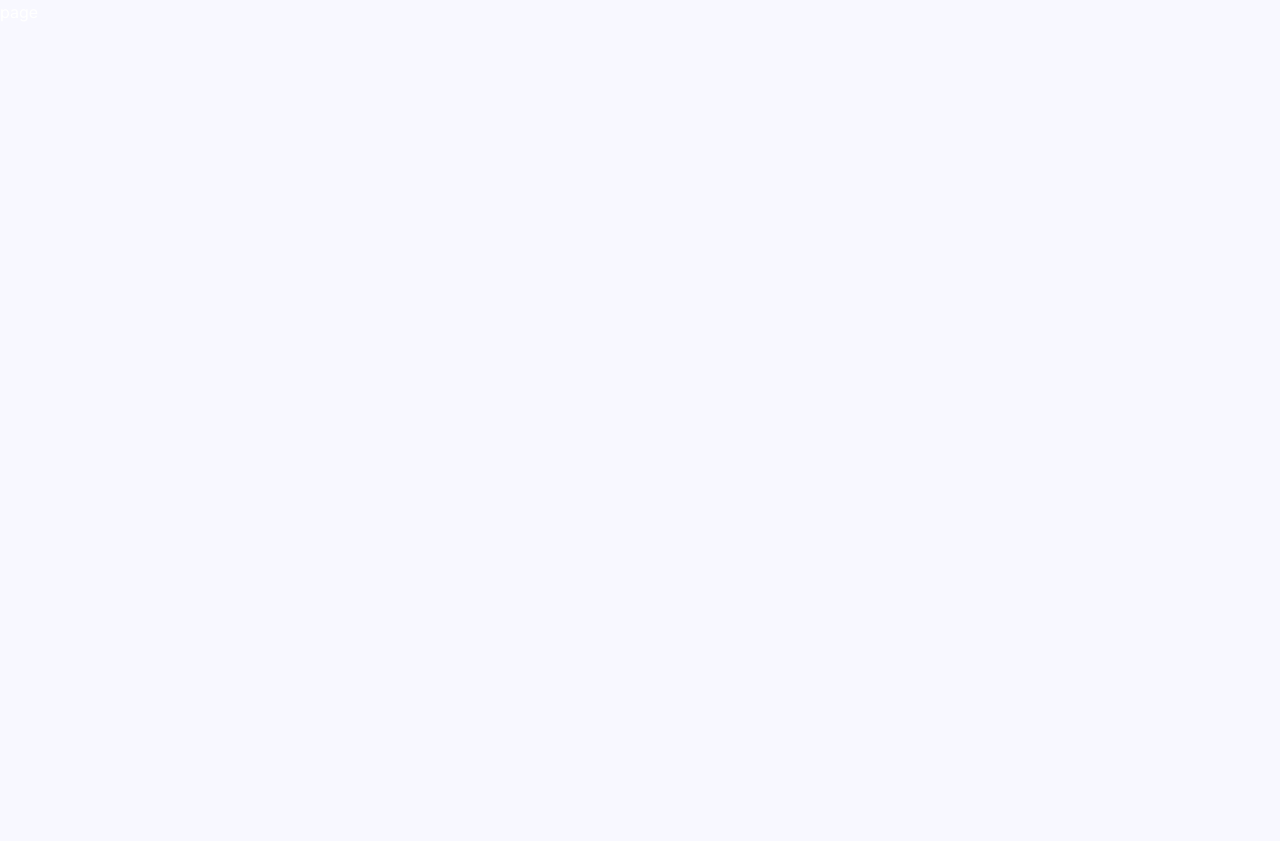
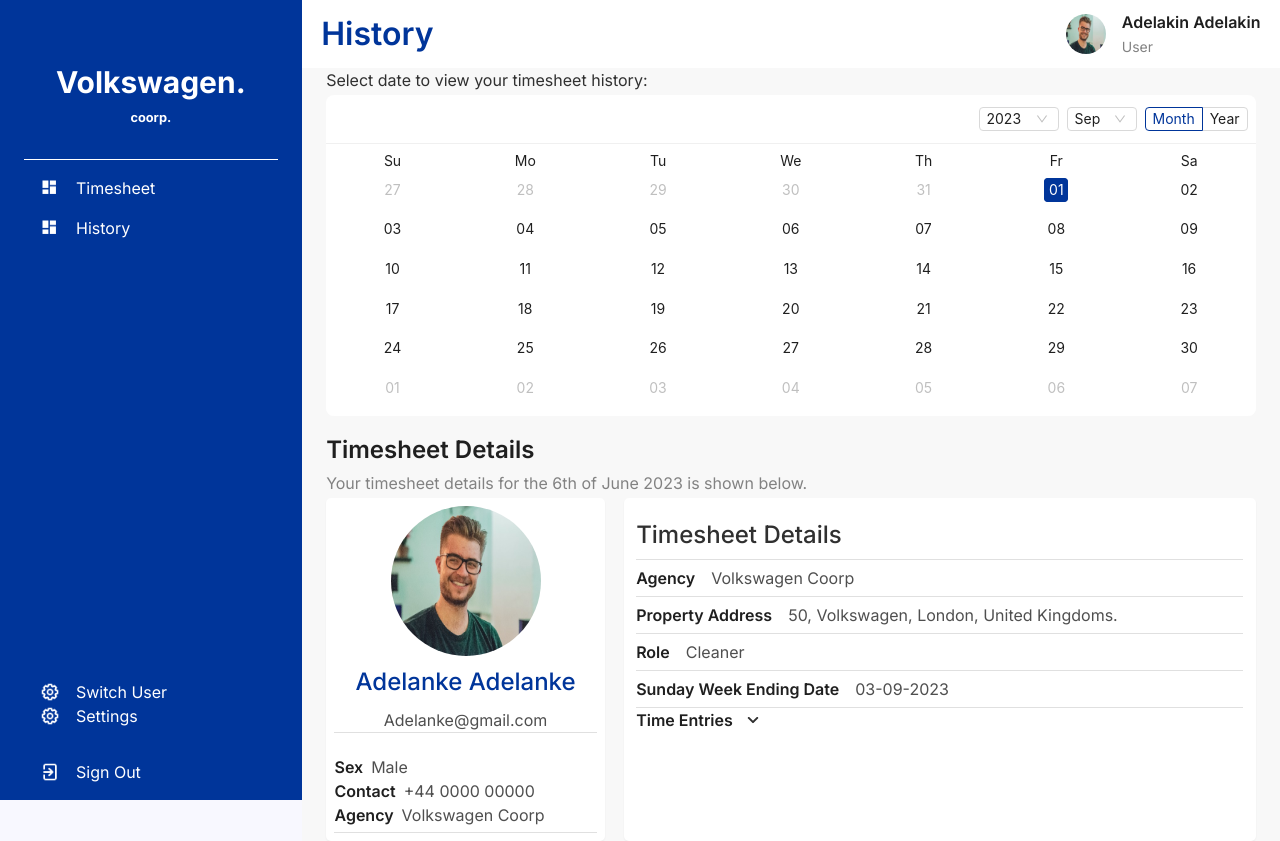
Before and after one commit to roscoericch/Maintenance-dashboard, a Next.js app: page /workers/History in a window 1280 px wide. Before the commit the page ends 800 px from the top, so only its background shows below. Built offline with nearby package versions, Linux system fonts and the light colour scheme.

Commit message:
update screens

```diff
--- /dev/null
+++ b/components/icon/ArrowDown.jsx
@@ -0,0 +1,19 @@
+const ArrowDown = ({ ...props }) => {
+  return (
+    <svg
+      {...props}
+      width="24"
+      height="24"
+      viewBox="0 0 24 24"
+      fill="none"
+      xmlns="http://www.w3.org/2000/svg"
+    >
+      <path
+        d="M12.7103 14.8299L16.9503 10.5899C17.044 10.497 17.1184 10.3864 17.1692 10.2645C17.22 10.1427 17.2461 10.012 17.2461 9.87994C17.2461 9.74793 17.22 9.61723 17.1692 9.49537C17.1184 9.37351 17.044 9.26291 16.9503 9.16994C16.7629 8.98369 16.5095 8.87915 16.2453 8.87915C15.9811 8.87915 15.7277 8.98369 15.5403 9.16994L12.0003 12.7099L8.4603 9.16994C8.27293 8.98369 8.01948 8.87915 7.75529 8.87915C7.49111 8.87915 7.23766 8.98369 7.05029 9.16994C6.95761 9.26338 6.88429 9.3742 6.83452 9.49604C6.78476 9.61787 6.75953 9.74834 6.7603 9.87994C6.75953 10.0115 6.78476 10.142 6.83452 10.2638C6.88429 10.3857 6.95761 10.4965 7.05029 10.5899L11.2903 14.8299C11.3833 14.9237 11.4939 14.9981 11.6157 15.0488C11.7376 15.0996 11.8683 15.1257 12.0003 15.1257C12.1323 15.1257 12.263 15.0996 12.3849 15.0488C12.5067 14.9981 12.6173 14.9237 12.7103 14.8299Z"
+        fill="#303030"
+      />
+    </svg>
+  );
+};
+
+export default ArrowDown;
--- a/components/lib/antdComponent.js
+++ b/components/lib/antdComponent.js
@@ -9,6 +9,7 @@
   TimePicker,
   Select,
   InputNumber,
+  Calendar,
 } from "antd";
 // import { Poppins } from "next/font/google";
 
@@ -87,3 +88,9 @@
     <Select {...props} />
   </ConfigProvider>
 );
+
+export const CustomCalendar = ({ ...props }) => (
+  <ConfigProvider theme={{ token: { ...primaryConfig } }}>
+    <Calendar {...props} />
+  </ConfigProvider>
+);
--- a/src/app/workers/History/page.js
+++ b/src/app/workers/History/page.js
@@ -1,5 +1,130 @@
+import WorkersLayout from "../../../../components/WorkersLayout";
+import Image from "next/image";
+import ArrowDown from "../../../../components/icon/ArrowDown";
+import { CustomCalendar as Calendar } from "../../../../components/lib/antdComponent";
+
 const page = () => {
-  return <div>page</div>;
+  return (
+    <WorkersLayout>
+      <nav className="w-full bg-white py-[1%] px-[2%] flex items-center justify-between">
+        <h2 className="text-[#00359A] text-[32px] font-[600]">History</h2>
+        <span className="flex items-center gap-[1rem]">
+          <Image
+            src={"/images/profile_img.jpg"}
+            alt="user"
+            width={40}
+            height={40}
+            className="w-[40px] h-[40px] rounded-full"
+          />
+          <span className="flex flex-col gap-[0.1rem]">
+            <p className="text-[#1F1F1F] text-[16px] font-[600]">
+              Adelakin Adelakin
+            </p>
+            <p className="text-[#828282] text-[14px] font-[400]">User</p>
+          </span>
+        </span>
+      </nav>
+      <section className="bg-[#F8F8F8] w-[95%] mx-auto flex flex-col gap-[1rem]">
+        <div className="flex flex-col gap-[0.2rem]">
+          <p className="text-[#303030] text-[16px] font-[400]">
+            Select date to view your timesheet history:
+          </p>
+          <Calendar fullscreen={false} />
+        </div>
+        <div className="flex flex-col gap-[0.2rem]">
+          {/* <span className="flex flex-col gap-[0.2rem]"> */}
+          <h4 className="text-[#1F1F1F] text-[24px] font-[600]">
+            Timesheet Details
+          </h4>
+          <p className="text-[#828282] text-[16px] font-[400]">
+            Your timesheet details for the 6th of June 2023 is shown below.
+          </p>
+          {/* </span> */}
+          <div className="grid grid-cols-[30%_68%] gap-[2%]">
+            <div className="bg-white rounded-[5px] shadow-sm flex flex-col gap-[1rem] pb[5%] p-[3%]">
+              <span className="flex flex-col items-center gap-[0.5rem] border-b border-[#E0E0E0]">
+                <Image
+                  src={"/images/profile_img.jpg"}
+                  width={150}
+                  height={150}
+                  className="rounded-full w-[150px] h-[150px]"
+                />
+                <h6 className="text-[#00359A] text-[24px] font-[500]">
+                  Adelanke Adelanke
+                </h6>
+                <p className="text-[#4F4F4F] text-[16px] font-[400]">
+                  Adelanke@gmail.com
+                </p>
+              </span>
+              <span className="flex flex-col py-[2%] border-b border-[#E0E0E0]">
+                <span className="flex items-center gap-[0.5rem]">
+                  <h6 className="text-[#1F1F1F] text-[16px] font-[600]">Sex</h6>
+                  <p className="text-[#4F4F4F] text-[16px] font-[400]">Male</p>
+                </span>
+                <span className="flex items-center gap-[0.5rem]">
+                  <h6 className="text-[#1F1F1F] text-[16px] font-[600]">
+                    Contact
+                  </h6>
+                  <p className="text-[#4F4F4F] text-[16px] font-[400]">
+                    +44 0000 00000
+                  </p>
+                </span>
+                <span className="flex items-center gap-[0.5rem]">
+                  <h6 className="text-[#1F1F1F] text-[16px] font-[600]">
+                    Agency
+                  </h6>
+                  <p className="text-[#4F4F4F] text-[16px] font-[400]">
+                    Volkswagen Coorp
+                  </p>
+                </span>
+              </span>
+            </div>
+            <div className="bg-white flex flex-col rounded-[5px] shadow-sm p-[2%]">
+              <h4 className="text-[#303030] text-[24px] font-[500] py-[1%] border-b border-[#E0E0E0]">
+                Timesheet Details
+              </h4>
+              <span className="flex items-center gap-[1rem] py-[1%] border-b border-[#E0E0E0]">
+                <h6 className="text-[#1F1F1F] text-[16px] font-[600]">
+                  Agency
+                </h6>
+                <p className="text-[#4F4F4F] text-[16px] font-[400]">
+                  Volkswagen Coorp
+                </p>
+              </span>
+              <span className="flex items-center gap-[1rem] py-[1%] border-b border-[#E0E0E0]">
+                <h6 className="text-[#1F1F1F] text-[16px] font-[600]">
+                  Property Address
+                </h6>
+                <p className="text-[#4F4F4F] text-[16px] font-[400]">
+                  50, Volkswagen, London, United Kingdoms.
+                </p>
+              </span>
+              <span className="flex items-center gap-[1rem] py-[1%] border-b border-[#E0E0E0]">
+                <h6 className="text-[#1F1F1F] text-[16px] font-[600]">Role</h6>
+                <p className="text-[#4F4F4F] text-[16px] font-[400]">Cleaner</p>
+              </span>
+              <span className="flex items-center gap-[1rem] py-[1%] border-b border-[#E0E0E0]">
+                <h6 className="text-[#1F1F1F] text-[16px] font-[600]">
+                  Sunday Week Ending Date
+                </h6>
+                <p className="text-[#4F4F4F] text-[16px] font-[400]">
+                  03-09-2023
+                </p>
+              </span>
+              <div className="">
+                <span className="flex items-center gap-[0.5rem]">
+                  <p className="text-[#1F1F1F] text-[16px] font-[600]">
+                    Time Entries
+                  </p>
+                  <ArrowDown />
+                </span>
+              </div>
+            </div>
+          </div>
+        </div>
+      </section>
+    </WorkersLayout>
+  );
 };
 
 export default page;
```
Also changed, not shown: tailwind.config.js (+7 -8 lines).
